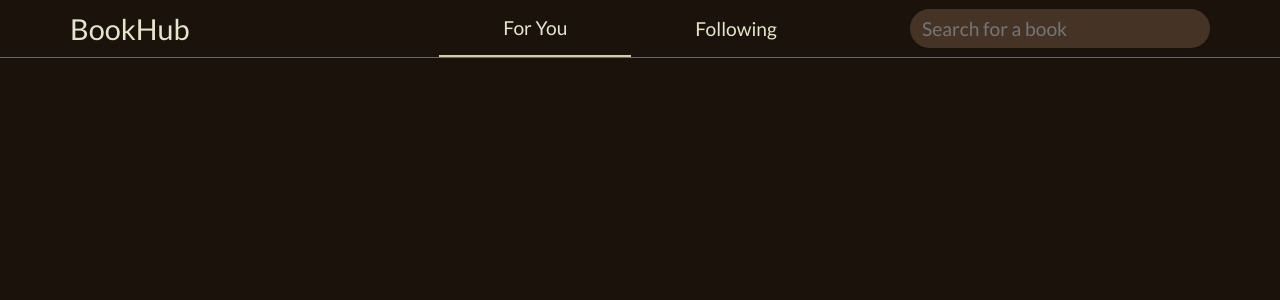
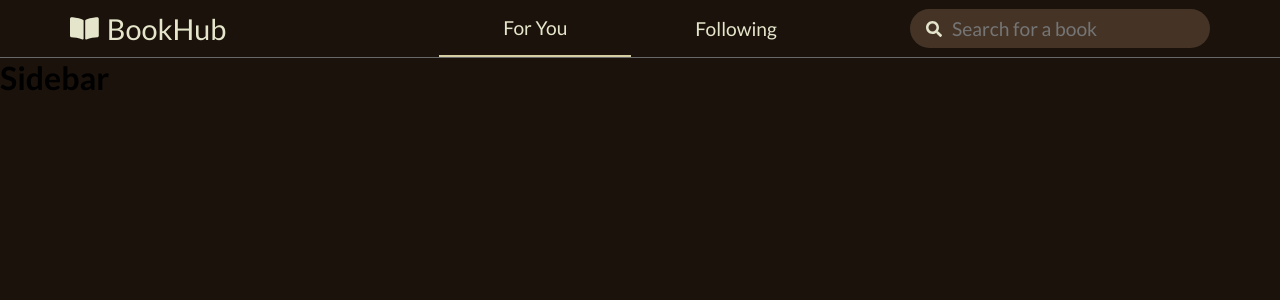
Before and after one commit to alikpashaevi/BookHub, a React (Vite) app in the folder client/: page / in a window 1280 px wide. Shown: the top 300 px of the page. Built offline with nearby package versions, Linux system fonts and the light colour scheme.

Commit message:
Header second commit

```diff
--- a/client/package.json
+++ b/client/package.json
@@ -13,7 +13,8 @@
     "@fortawesome/fontawesome-svg-core": "^6.5.2",
     "@fortawesome/react-fontawesome": "^0.2.2",
     "react": "^18.2.0",
-    "react-dom": "^18.2.0"
+    "react-dom": "^18.2.0",
+    "react-icons": "^5.2.1"
   },
   "devDependencies": {
     "@types/react": "^18.2.66",
--- a/client/src/App.jsx
+++ b/client/src/App.jsx
@@ -1,10 +1,12 @@
 import React from 'react'
 import Header from './components/Header'
+import Sidebar from './components/Sidebar'
 
 const App = () => {
   return (
     <div>
      <Header />
+     <Sidebar />
     </div>
   )
 }
--- a/client/src/components/Header.css
+++ b/client/src/components/Header.css
@@ -29,6 +29,9 @@ nav {
 
 .navbar-logo > span {
   cursor: pointer;
+  display: flex;
+  align-items: center;
+  column-gap: 8px;
 }
 
 .navbar-logo > span:hover {
@@ -59,10 +62,22 @@ nav {
 .navbar-form {
   display: flex;
   align-items: center;
+  position: relative;
+}
+
+.search-icon {
+  position: absolute;
+  left: 16px;
+}
+
+.clear-icon {
+  position: absolute;
+  right: 16px;
+  cursor: pointer;
 }
 
 .navbar-input {
-  padding: 8px 12px;
+  padding: 8px 42px 8px 42px;
   font-size: var(--medium-font);
   color: var(--fourth-color);
   min-width: 300px;
--- a/client/src/components/Header.jsx
+++ b/client/src/components/Header.jsx
@@ -1,19 +1,41 @@
-import React from 'react'
-import './Header.css'
+import React, { useState } from 'react';
+import './Header.css';
+import { FaSearch, FaBookOpen  } from 'react-icons/fa';
+import { FaCircleXmark } from 'react-icons/fa6';
 
 const Header = () => {
+  const [inputValue, setInputValue] = useState('');
+
+  const handleChange = (event) => {
+    setInputValue(event.target.value);
+  };
+
+  const clearInput = () => {
+    setInputValue('');
+  };
+
   return (
     <nav>
-      <span className='navbar-logo'><span>BookHub</span></span>
+      <span className='navbar-logo'><span><FaBookOpen />BookHub</span></span>
       <ul className='navbar-components'>
         <li className="navbar-component active">For You</li>
         <li className="navbar-component">Following</li>
       </ul>
       <form className='navbar-form' action="/">
-        <input className='navbar-input' type="text" placeholder='Search for a book'/>
+        <FaSearch className='search-icon' />
+        <input
+          className='navbar-input'
+          type="text"
+          placeholder='Search for a book'
+          value={inputValue}
+          onChange={handleChange}
+        />
+        {inputValue && (
+          <FaCircleXmark className='clear-icon' onClick={clearInput} />
+        )}
       </form>
     </nav>
-  )
-}
+  );
+};
 
-export default Header
+export default Header;
--- /dev/null
+++ b/client/src/components/Sidebar.jsx
@@ -0,0 +1,11 @@
+import React from 'react'
+
+const Sidebar = () => {
+  return (
+    <sidebar>
+      <h1>Sidebar</h1>
+    </sidebar>
+  )
+}
+
+export default Sidebar
```
Also changed, not shown: client/src/components/Sidebar.css (added), 1 other file (tests, documents, lock files or other folders).
